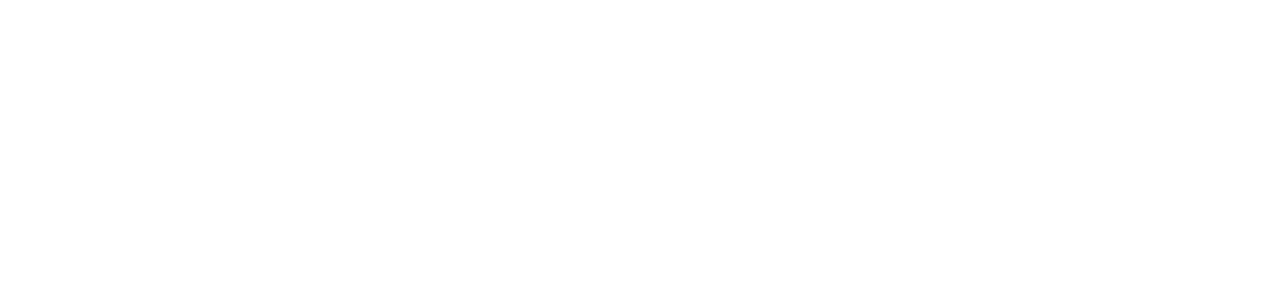
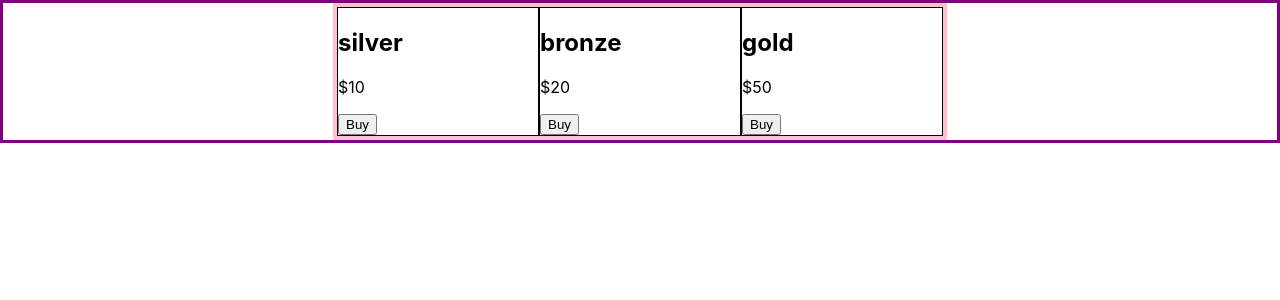
Before and after one commit to pedrolmr/pricing-plans, a React (Create React App) app: page / in a window 1280 px wide. Shown: the top 300 px of the page. Built offline with nearby package versions, Linux system fonts and the light colour scheme.

Commit message:
toggling works, now I need to work on styling

```diff
--- a/src/App.css
+++ b/src/App.css
@@ -1,38 +1,7 @@
 .App {
-  text-align: center;
-}
-
-.App-logo {
-  height: 40vmin;
-  pointer-events: none;
-}
-
-@media (prefers-reduced-motion: no-preference) {
-  .App-logo {
-    animation: App-logo-spin infinite 20s linear;
-  }
-}
-
-.App-header {
-  background-color: #282c34;
-  min-height: 100vh;
   display: flex;
   flex-direction: column;
+  justify-content: center;
   align-items: center;
-  justify-content: center;
-  font-size: calc(10px + 2vmin);
-  color: white;
+  border: 3px solid purple;
 }
-
-.App-link {
-  color: #61dafb;
-}
-
-@keyframes App-logo-spin {
-  from {
-    transform: rotate(0deg);
-  }
-  to {
-    transform: rotate(360deg);
-  }
-}
--- a/src/App.js
+++ b/src/App.js
@@ -1,8 +1,31 @@
-import React from 'react';
+import React, { useState, useEffect } from 'react';
 import './App.css';
 
-function App() {
-  return <div className='App'></div>;
-}
+import CardComponent from './components/CardComponent/CardComponent';
+
+import data from './data';
+
+const App = () => {
+  const [cardData, setCardData] = useState([]);
+  const [modal, setModal] = useState(false);
+
+  useEffect(() => {
+    setCardData(data);
+  }, [cardData]);
+
+  const showModal = () => {
+    setModal(!modal);
+  };
+
+  return (
+    <div className='App'>
+      <CardComponent
+        data={cardData}
+        showModal={() => showModal()}
+        modal={modal}
+      />
+    </div>
+  );
+};
 
 export default App;
--- /dev/null
+++ b/src/components/CardComponent/CardComponent.css
@@ -0,0 +1,9 @@
+.card-container {
+  display: flex;
+  border: 4px solid pink;
+}
+.card {
+  width: 200px;
+  border: 1px solid black;
+  padding: 0;
+}
--- /dev/null
+++ b/src/components/CardComponent/CardComponent.js
@@ -0,0 +1,28 @@
+import React, { useState } from 'react';
+import './CardComponent.css';
+
+import ModalForm from './../ModalComponent/ModalForm';
+
+const CardComponent = ({ data, modal, showModal }) => {
+  const [plan, setPlan] = useState({ plan: {} });
+
+  const setPlanId = (planInfo) => {
+    setPlan(planInfo);
+    showModal();
+  };
+  return (
+    <div className='card-container'>
+      {data.map((card) => (
+        <div className='card' key={card.id}>
+          <h2>{card.plan}</h2>
+          <p>${card.price}</p>
+
+          <button onClick={() => setPlanId(card)}>Buy</button>
+        </div>
+      ))}
+      {modal && <ModalForm plan={plan} />}
+    </div>
+  );
+};
+
+export default CardComponent;
--- /dev/null
+++ b/src/components/ModalComponent/ModalForm.css
@@ -0,0 +1,5 @@
+.modal-form {
+  border: 1px solid black;
+  width: 400px;
+  height: 600px;
+}
--- /dev/null
+++ b/src/components/ModalComponent/ModalForm.js
@@ -0,0 +1,15 @@
+import React from 'react';
+import './ModalForm.css';
+
+const ModalForm = ({ plan }) => {
+  console.log(plan);
+  return (
+    <div className='modal-overlay'>
+      <div className='modal-form'>
+        <h1>{plan.plan}</h1>
+        <p>${plan.price}</p>
+      </div>
+    </div>
+  );
+};
+export default ModalForm;
--- /dev/null
+++ b/src/data.js
@@ -0,0 +1,19 @@
+const data = [
+  {
+    id: 0,
+    plan: 'silver',
+    price: 10,
+  },
+  {
+    id: 1,
+    plan: 'bronze',
+    price: 20,
+  },
+  {
+    id: 2,
+    plan: 'gold',
+    price: 50,
+  },
+];
+
+export default data;
```
